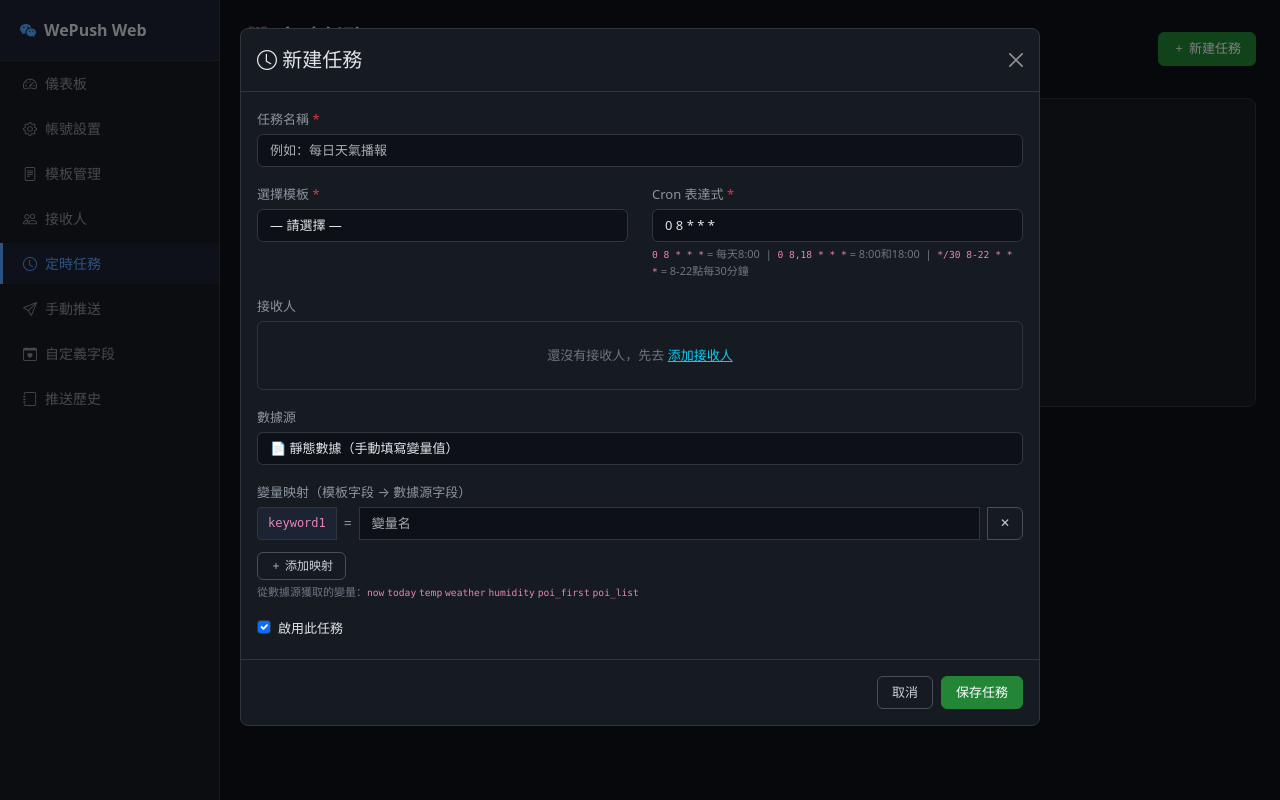
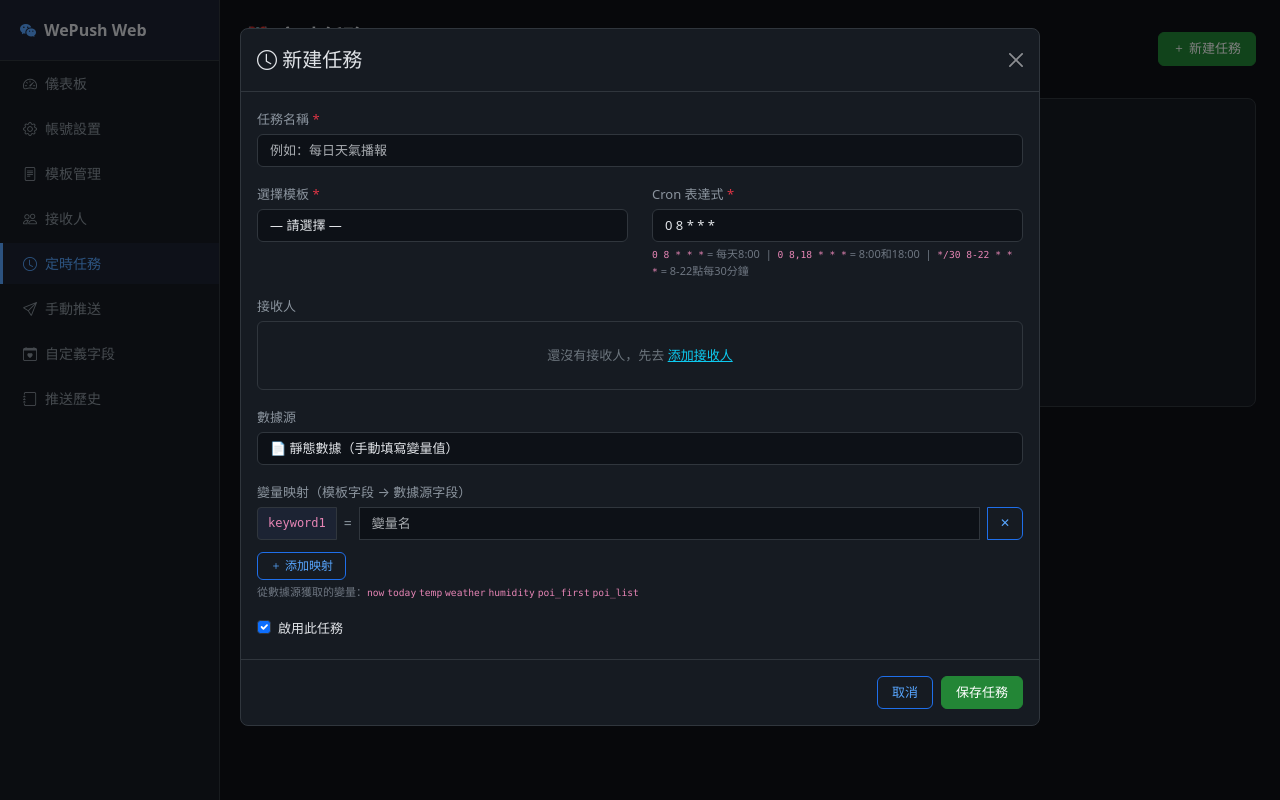
Before and after one commit to nicklam1994/wepush-web, a FastAPI app: page /tasks in a window 1280 px wide, after a click on "新建任務". Run offline with FastAPI, Linux system fonts and the light colour scheme; data that the repository does not hold is empty; some libraries are stand-ins or nearby versions.

Commit message:
style: edit buttons blue (outline-primary), delete buttons red

```diff
--- a/static/style.css
+++ b/static/style.css
@@ -211,6 +211,18 @@
     border-color: #2ea043;
 }
 
+.btn-outline-primary {
+    border-color: #1f6feb;
+    color: #58a6ff;
+    background: transparent;
+}
+
+.btn-outline-primary:hover {
+    background: #1f6feb22;
+    border-color: #58a6ff;
+    color: #79c0ff;
+}
+
 .btn-outline-secondary {
     border-color: #484f58;
     color: #c9d1d9;
--- a/templates/recipients.html
+++ b/templates/recipients.html
@@ -113,7 +113,7 @@
                     </div>
                 </div>
                 <div class="modal-footer" style="border-top-color:#30363d;">
-                    <button type="button" class="btn btn-outline-secondary" data-bs-dismiss="modal">取消</button>
+                    <button type="button" class="btn btn-outline-primary" data-bs-dismiss="modal">取消</button>
                     <button type="submit" class="btn btn-primary">保存</button>
                 </div>
             </form>
--- a/templates/tasks.html
+++ b/templates/tasks.html
@@ -234,10 +234,10 @@
                                 <span style="color:#8b949e;line-height:32px;">=</span>
                                 <input type="text" name="var_keys" class="form-control" style="width:auto;flex:1;"
                                        placeholder="數據源變量名, 例如 now / today / temp / weather">
-                                <button type="button" class="btn btn-sm btn-outline-secondary" onclick="this.parentElement.remove()">✕</button>
+                                <button type="button" class="btn btn-sm btn-outline-primary" onclick="this.parentElement.remove()">✕</button>
                             </div>
                         </div>
-                        <button type="button" class="btn btn-sm btn-outline-secondary mt-1"
+                        <button type="button" class="btn btn-sm btn-outline-primary mt-1"
                                 onclick="addVarMapping()">
                             <i class="bi bi-plus"></i> 添加映射
                         </button>
@@ -258,7 +258,7 @@
                     </div>
                 </div>
                 <div class="modal-footer" style="border-top-color:#30363d;">
-                    <button type="button" class="btn btn-outline-secondary" data-bs-dismiss="modal">取消</button>
+                    <button type="button" class="btn btn-outline-primary" data-bs-dismiss="modal">取消</button>
                     <button type="submit" class="btn btn-primary">保存任務</button>
                 </div>
             </form>
@@ -382,7 +382,7 @@
     div.innerHTML = '<code class="cron-badge" style="padding:6px 10px;font-size:12px;">' + fieldName + '</code>' +
         '<span style="color:#8b949e;line-height:32px;">=</span>' +
         '<input type="text" name="var_keys" class="form-control" style="width:auto;flex:1;" value="' + (sourceField || '') + '" placeholder="變量名">' +
-        '<button type="button" class="btn btn-sm btn-outline-secondary" onclick="this.parentElement.remove()">✕</button>';
+        '<button type="button" class="btn btn-sm btn-outline-primary" onclick="this.parentElement.remove()">✕</button>';
     container.appendChild(div);
 }
 </script>
--- a/templates/templates.html
+++ b/templates/templates.html
@@ -41,7 +41,7 @@
                     </td>
                     <td class="text-secondary">{{ t.updated_at.strftime('%m-%d %H:%M') }}</td>
                     <td>
-                        <a href="/templates/{{ t.id }}/edit" class="btn btn-sm btn-outline-secondary">
+                        <a href="/templates/{{ t.id }}/edit" class="btn btn-sm btn-outline-primary">
                             <i class="bi bi-pencil"></i> 編輯
                         </a>
                         <form method="post" action="/templates/{{ t.id }}/delete" style="display:inline"
```
